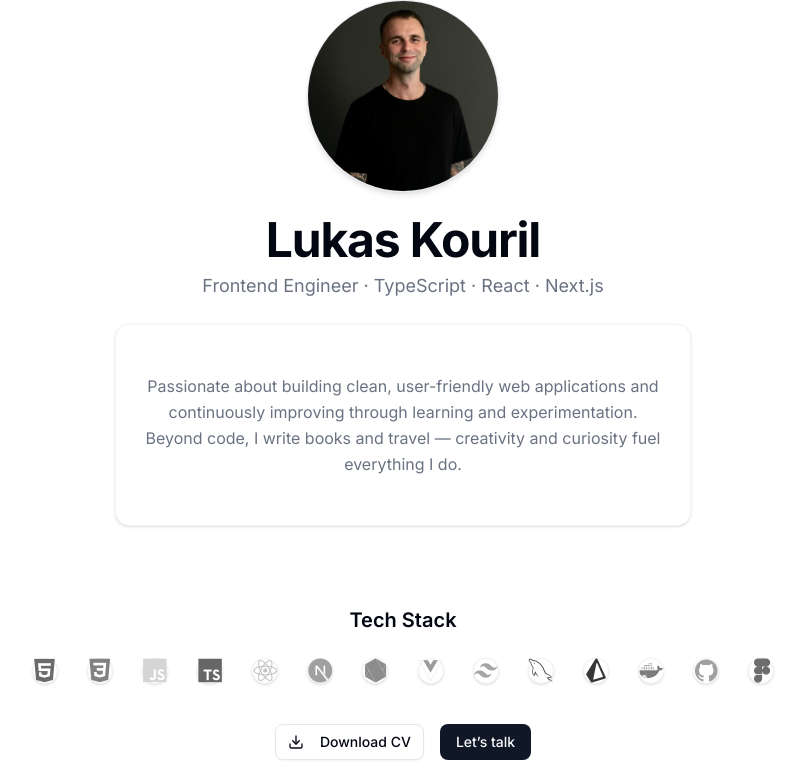
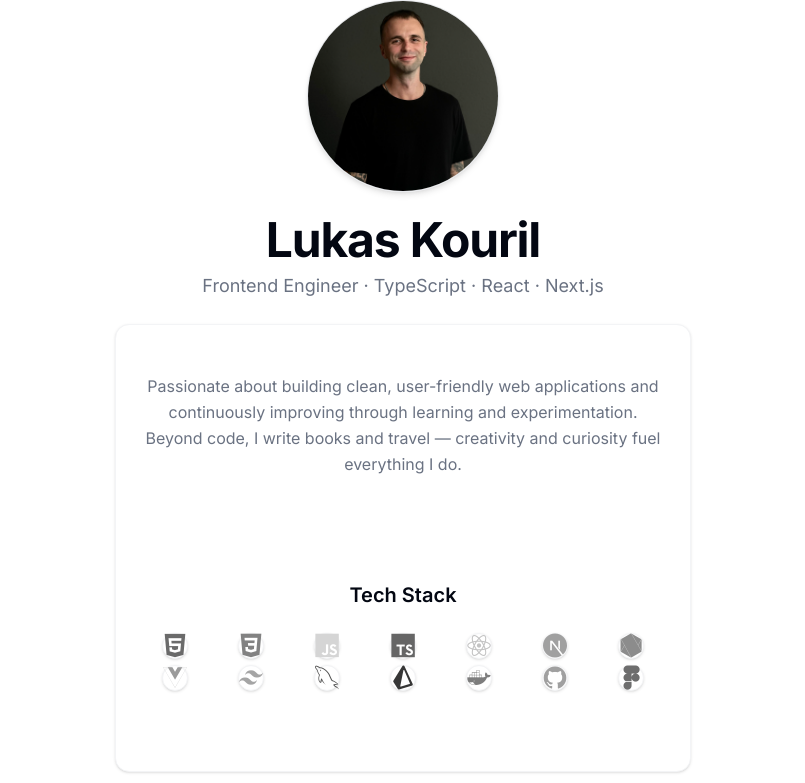
Before and after one commit to lukaskourilcz/nxt-portfolio, a Next.js app: page / in a window 1280 px wide. Shown: the top 783 px of the page, without its empty margins (237-1042 px from the left). Built offline with nearby package versions, Linux system fonts and the light colour scheme; a web font is replaced by a local one.

Commit message:
skills section redesign

```diff
--- a/src/app/components/hero/Skills.js
+++ b/src/app/components/hero/Skills.js
@@ -27,7 +27,7 @@ export default function Skills() {
         Tech Stack
       </h2>
 
-      <div className="grid grid-cols-[repeat(auto-fit,minmax(45px,1fr))] gap-1 justify-items-center">
+      <div className="grid grid-cols-4 sm:grid-cols-5 md:grid-cols-7 gap-1.5 justify-items-center">
         {skills.map((skill, i) => (
           <motion.div
             key={i}
--- a/src/app/components/hero/page.js
+++ b/src/app/components/hero/page.js
@@ -34,9 +34,10 @@ export default function HeroSection() {
           code, I write books and travel — creativity and curiosity fuel
           everything I do.
         </CardContent>
+        <CardContent className="p-6 text-sm md:text-base leading-relaxed text-muted-foreground">
+          <Skills />
+        </CardContent>
       </Card>
-
-      <Skills />
 
       <div className="flex flex-col sm:flex-row gap-3 sm:gap-4 mb-6 mt-2">
         <Button asChild variant="outline" className="w-full sm:w-auto">
```
